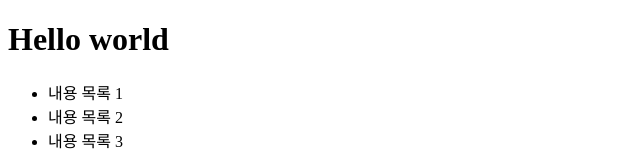
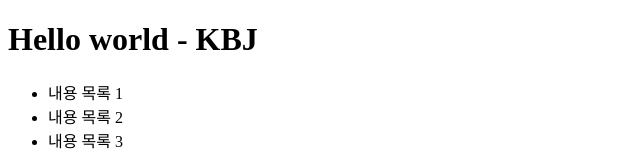
Before and after one commit to OOO123-ui/skala-html20260723, a plain HTML site: page index.html in a window 1280 px wide. Shown: the top 155 px of the page, without its empty margins (0-640 px from the left). Drawn offline with Linux system fonts and the light colour scheme.

Commit message:
02 수정

```diff
--- a/index.html
+++ b/index.html
@@ -6,7 +6,7 @@
     <title>Document</title>
 </head>
 <body>
-    <h1>Hello world</h1>
+    <h1>Hello world - KBJ</h1>
     <ul>
         <li>내용 목록 1</li>
         <li>내용 목록 2</li>
```
